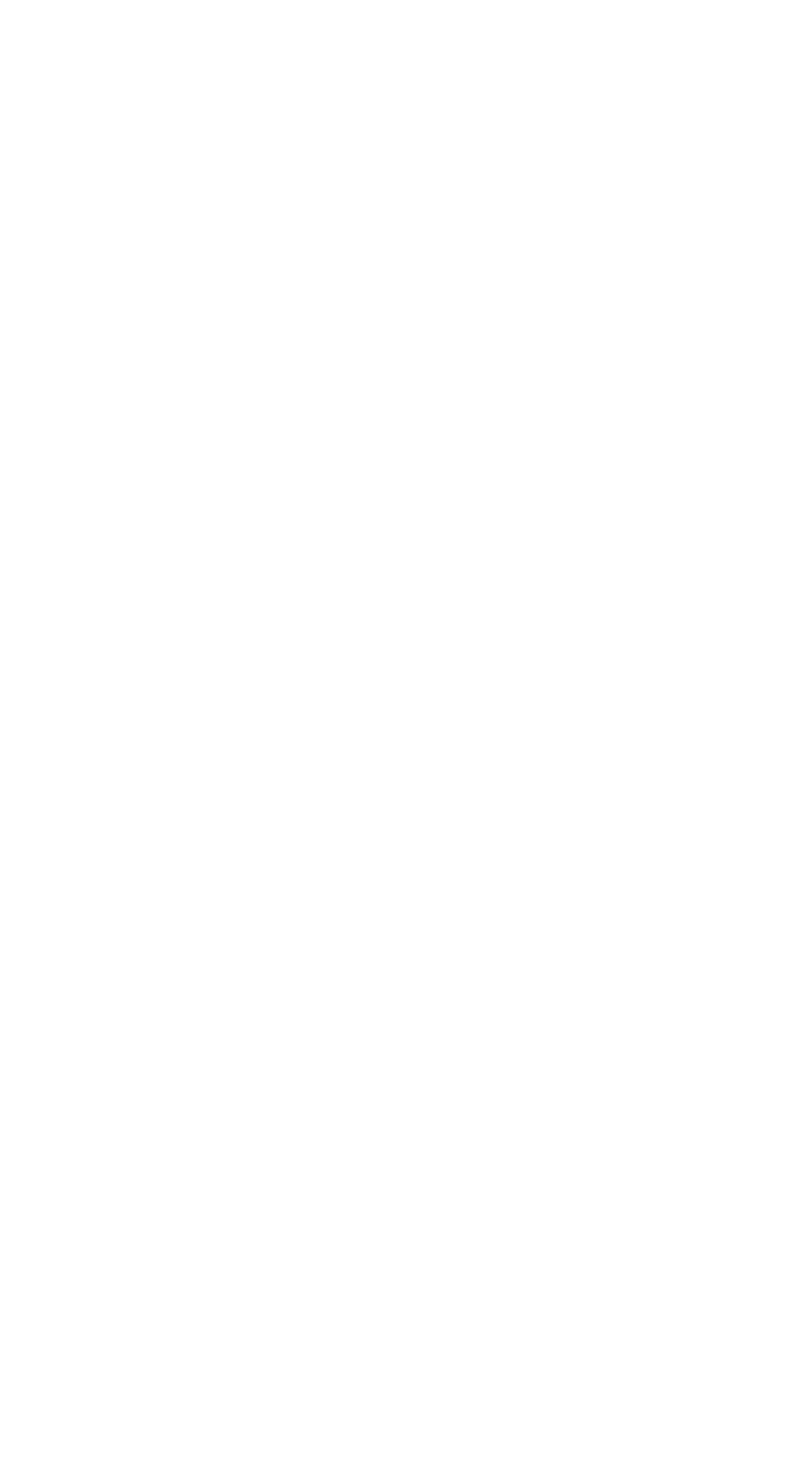
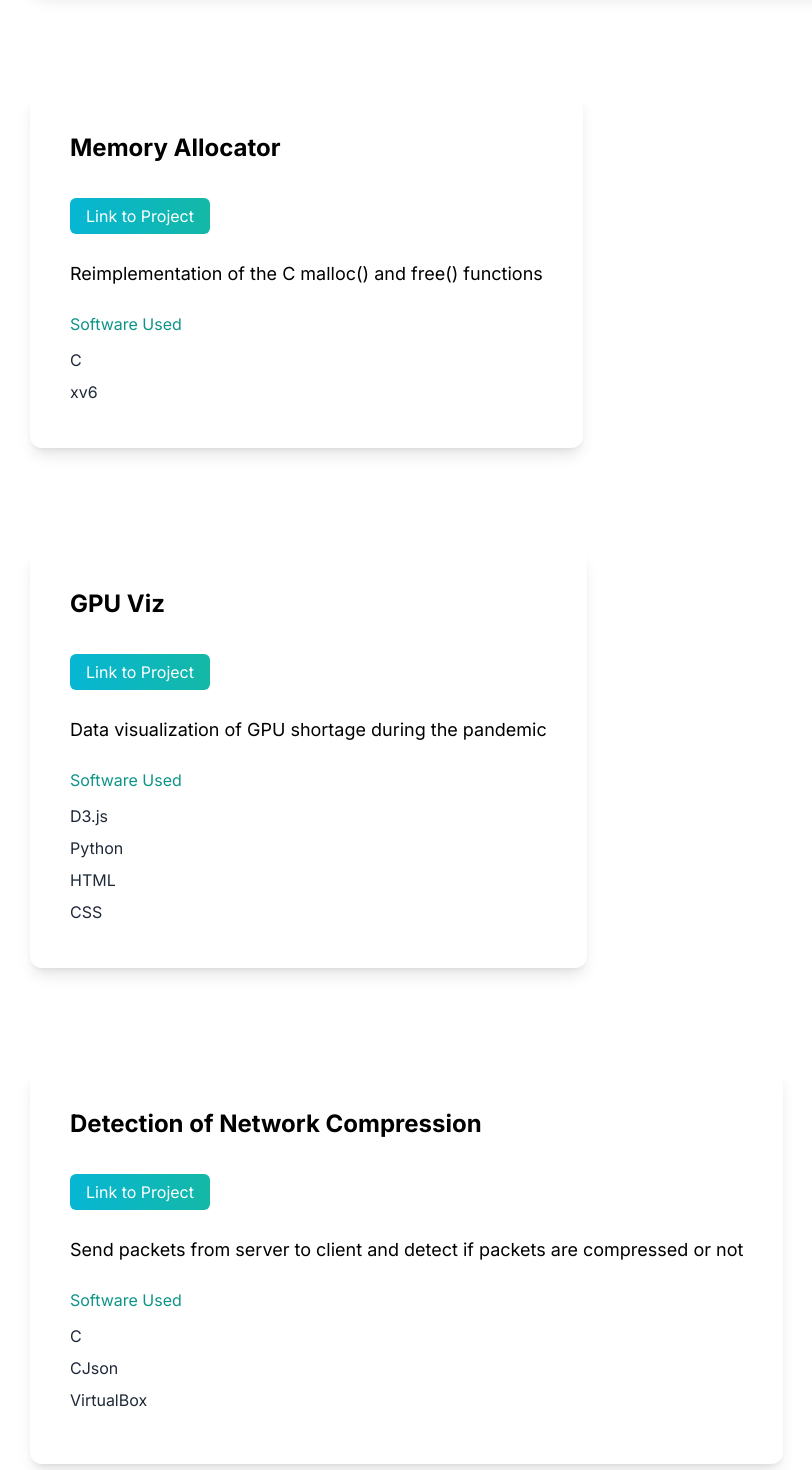
Before and after one commit to tlin41390/portfolio, a Next.js app: page / in a window 1280 px wide. Shown: the part 3060-4530 px from the top of the page, without its empty margins (130-942 px from the left). Before the commit the page ends 2664 px from the top, so only its background shows below. Built offline with nearby package versions, Linux system fonts and the light colour scheme.

Commit message:
added more projects

```diff
--- a/src/app/page.js
+++ b/src/app/page.js
@@ -115,7 +115,7 @@ export default function Home() {
               These projects involve full stack projects, web applications, data visualizations, and many more!
             </p>
           </div>
-            <div className = "lg:flex gap-10">
+            <div className = "lg:flex lg:flex-wrap gap-5">
               <div className="shadow-lg p-10 rounded-xl my-10 dark: bg-white">
                 <h3 className="text-2xl font-bold pb-10">Full Stack Search Engine</h3>
                 <a className="bg-gradient-to-r from-cyan-500 to-teal-500 text-white px-4 py-2 rounded-md" href="https://github.com/tlin41390/SearchEngine" target="_blank" rel="noopener">
@@ -142,6 +142,46 @@ export default function Home() {
                 <p className="text-gray-800 py-1">SCSS</p>
                 <p className="text-gray-800 py-1">Firebase</p>
               </div>
+              <div className="shadow-lg p-10 rounded-xl my-10 dark: bg-white">
+                <h3 className="text-2xl font-bold pb-10">Memory Allocator</h3>
+                <a className="bg-gradient-to-r from-cyan-500 to-teal-500 text-white px-4 py-2 rounded-md" href="https://github.com/USF-CS326-S23/project01-tlin41390" target="_blank" rel="noopener">
+                  Link to Project
+                </a>
+                <p className=" text-lg pt-8 pb-4">
+                  Reimplementation of the C malloc() and free() functions
+                </p>
+                <h4 className="py-2 text-teal-600">Software Used</h4>
+                <p className="text-gray-800 py-1">C</p>
+                <p className="text-gray-800 py-1">xv6</p>
+              </div>
+               <div className="shadow-lg p-10 rounded-xl my-10 dark: bg-white">
+                <h3 className="text-2xl font-bold pb-10">GPU Viz</h3>
+                <a className="bg-gradient-to-r from-cyan-500 to-teal-500 text-white px-4 py-2 rounded-md" href="https://github.com/USF-CS326-S23/project01-tlin41390" target="_blank" rel="noopener">
+                  Link to Project
+                </a>
+                <p className=" text-lg pt-8 pb-4">
+                  Data visualization of GPU shortage during the pandemic
+                </p>
+                <h4 className="py-2 text-teal-600">Software Used</h4>
+                <p className="text-gray-800 py-1">D3.js</p>
+                <p className="text-gray-800 py-1">Python</p>
+                <p className="text-gray-800 py-1">HTML</p>
+                <p className="text-gray-800 py-1">CSS</p>
+              </div>
+              <div className="shadow-lg p-10 rounded-xl my-10 dark: bg-white">
+                <h3 className="text-2xl font-bold pb-10">Detection of Network Compression</h3>
+                <a className="bg-gradient-to-r from-cyan-500 to-teal-500 text-white px-4 py-2 rounded-md" href="https://github.com/USF-CS326-S23/project01-tlin41390" target="_blank" rel="noopener">
+                  Link to Project
+                </a>
+                <p className=" text-lg pt-8 pb-4">
+                  Send packets from server to client and detect if packets are compressed or not
+                </p>
+                <h4 className="py-2 text-teal-600">Software Used</h4>
+                <p className="text-gray-800 py-1">C</p>
+                <p className="text-gray-800 py-1">CJson</p>
+                <p className="text-gray-800 py-1">VirtualBox</p>
+                <p className="text-gray-800 py-1"></p>
+              </div>
             </div>
         </section>
       </main>
```
